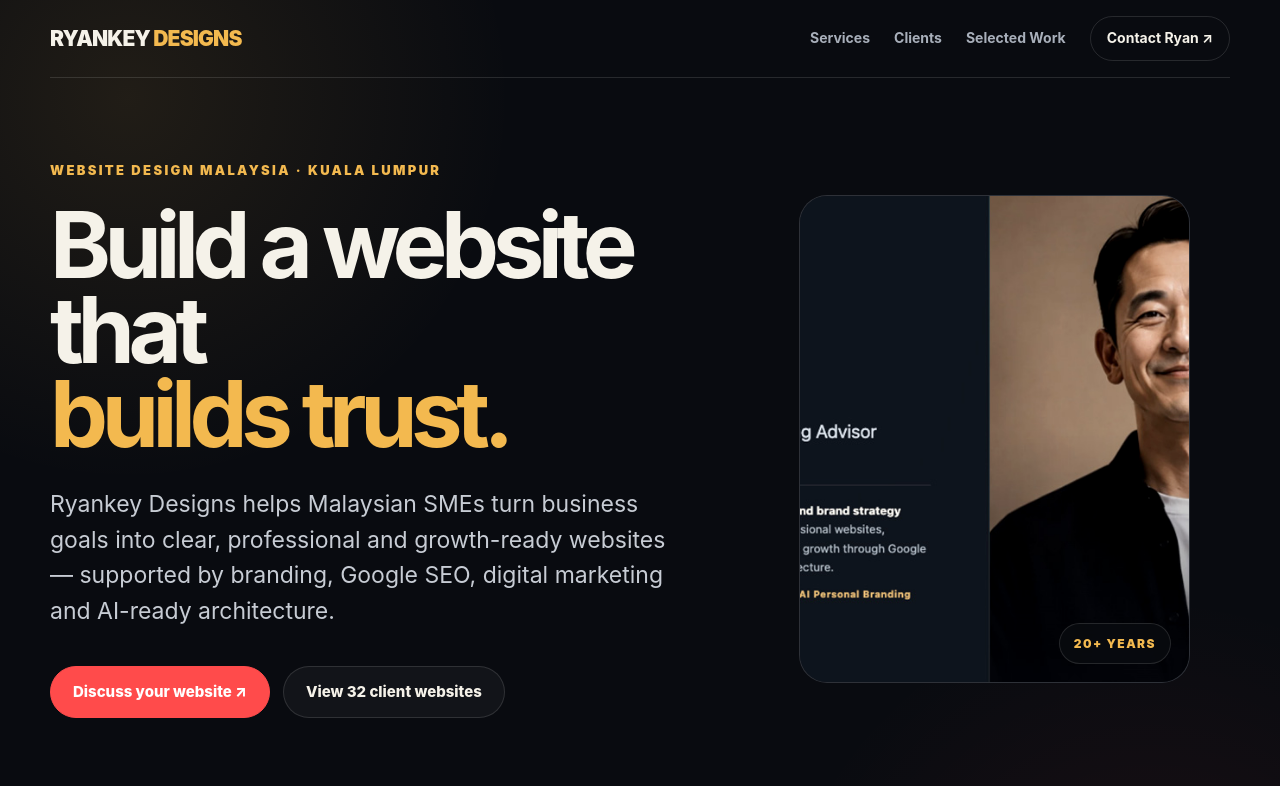
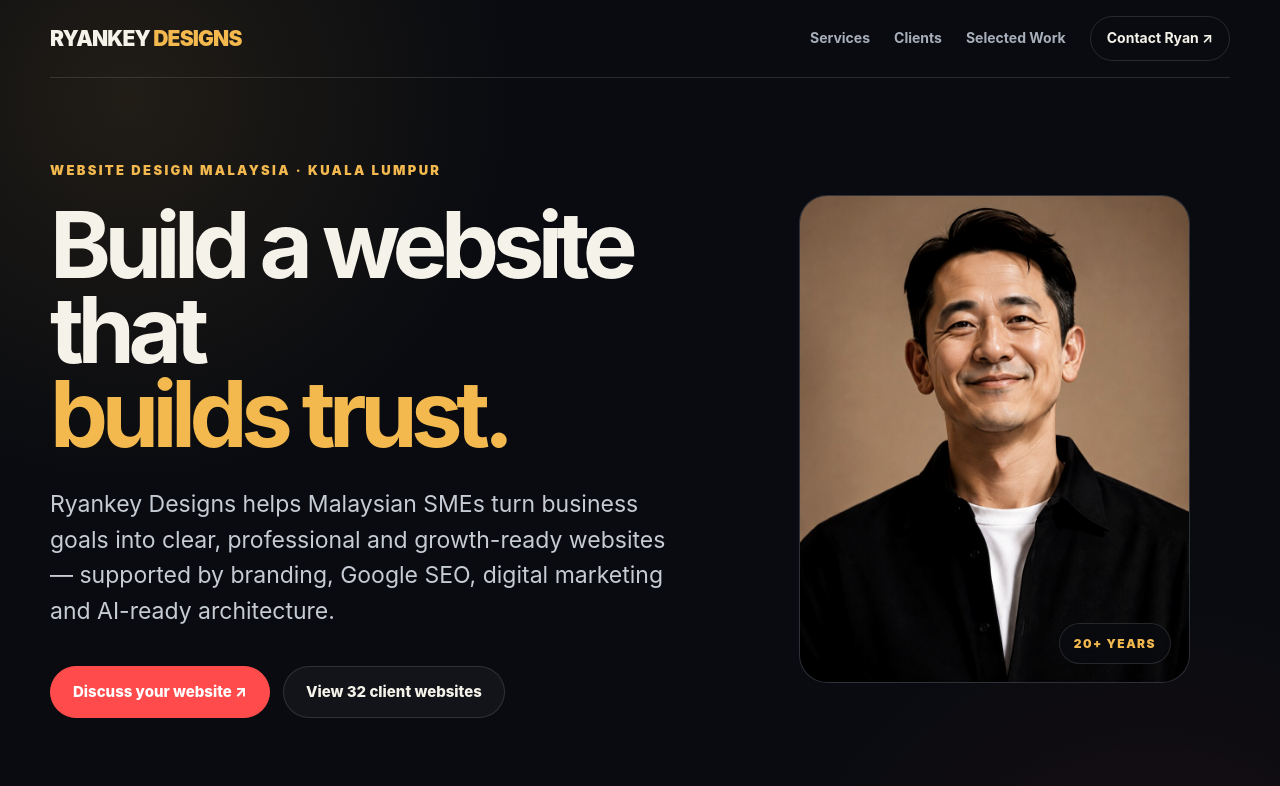
Before and after one commit to ryankeydesigns/digime, a plain HTML site: page website-design-malaysia/index.html in a window 1280 px wide. Shown: the top 786 px of the page. Drawn offline with Linux system fonts and the light colour scheme.

Commit message:
Fix Ryan portrait on Website Design Malaysia page

```diff
--- a/website-design-malaysia/index.html
+++ b/website-design-malaysia/index.html
@@ -395,7 +395,7 @@
         </div>
       </div>
       <figure class="portrait">
-        <img src="/Digime_ryankey.jpg?v=20260816" width="1000" height="563" alt="Ryan, Chief Web Design and Branding Advisor in Kuala Lumpur">
+        <img src="/ryankey-profile.jpg?v=20261103" width="900" height="1200" alt="Ryan, Chief Web Design and Branding Advisor in Kuala Lumpur">
       </figure>
     </section>
 
```
